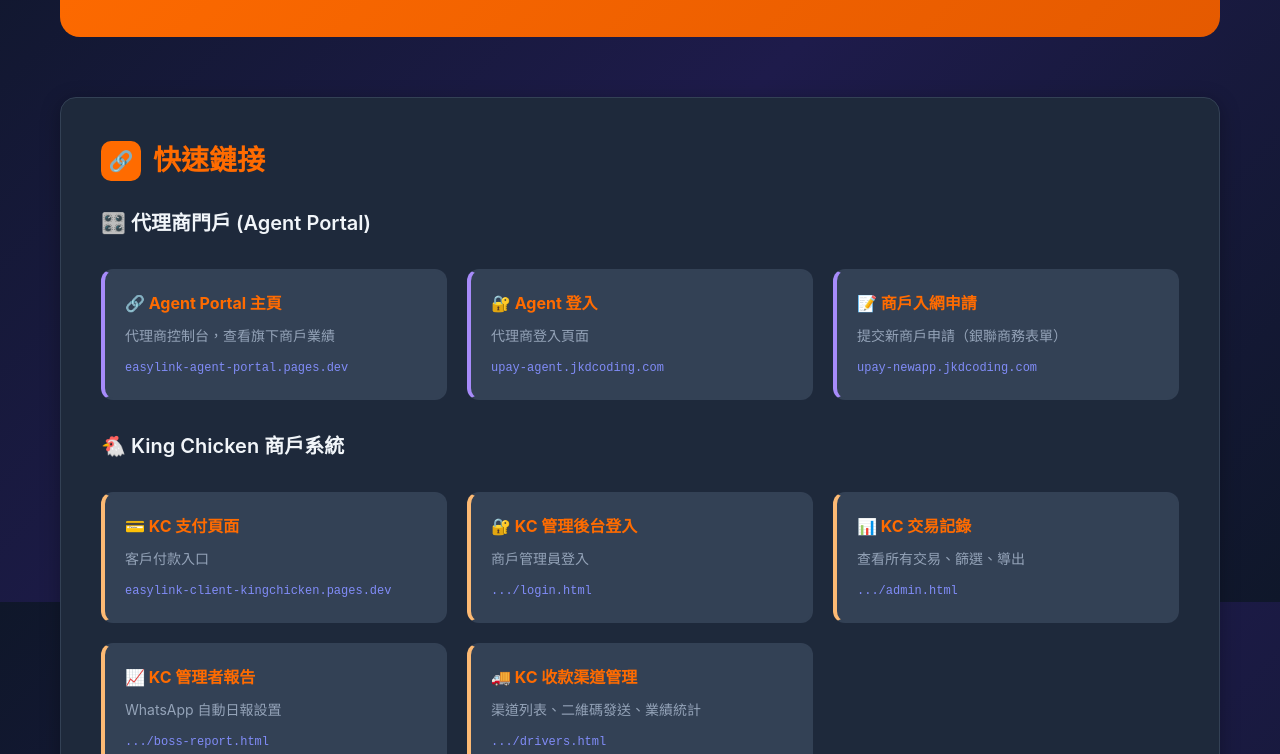
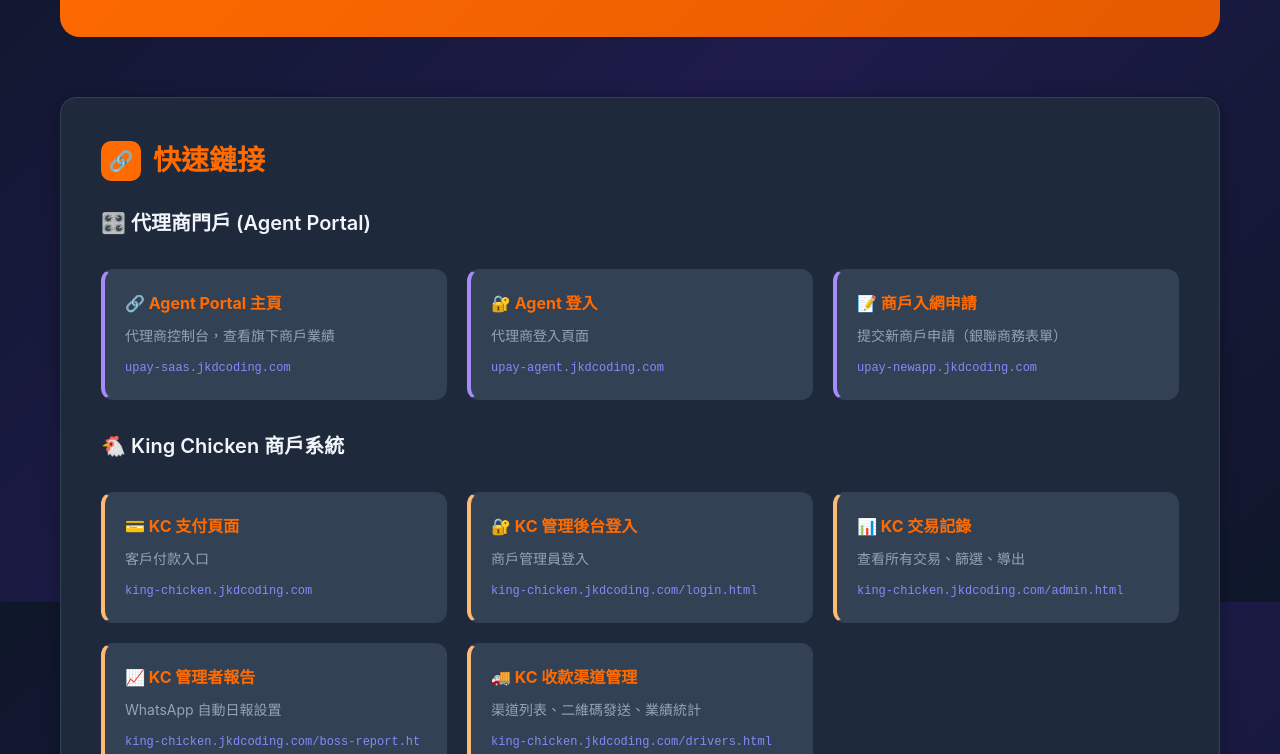
Before and after one commit to twmeric/easylink-agent-portal, a plain HTML site: page agent-portal/platform-overview.html in a window 1280 px wide. Shown: the part 198-952 px from the top of the page. Drawn offline with Linux system fonts and the light colour scheme.

Commit message:
🔗 更新 platform-overview 所有連結為 Custom Domain

```diff
--- a/agent-portal/platform-overview.html
+++ b/agent-portal/platform-overview.html
@@ -508,10 +508,10 @@
 
             <h3>🎛️ 代理商門戶 (Agent Portal)</h3>
             <div class="link-grid">
-                <a href="https://easylink-agent-portal.pages.dev/" target="_blank" class="link-card agent">
+                <a href="https://upay-saas.jkdcoding.com/" class="link-card agent">
                     <h4>🔗 Agent Portal 主頁</h4>
                     <p>代理商控制台，查看旗下商戶業績</p>
-                    <div class="url">easylink-agent-portal.pages.dev</div>
+                    <div class="url">upay-saas.jkdcoding.com</div>
                 </a>
                 <a href="https://upay-agent.jkdcoding.com/" class="link-card agent">
                     <h4>🔐 Agent 登入</h4>
@@ -527,41 +527,41 @@
 
             <h3>🐔 King Chicken 商戶系統</h3>
             <div class="link-grid">
-                <a href="https://easylink-client-kingchicken.pages.dev/" target="_blank" class="link-card merchant">
+                <a href="https://king-chicken.jkdcoding.com/" class="link-card merchant">
                     <h4>💳 KC 支付頁面</h4>
                     <p>客戶付款入口</p>
-                    <div class="url">easylink-client-kingchicken.pages.dev</div>
+                    <div class="url">king-chicken.jkdcoding.com</div>
                 </a>
-                <a href="https://easylink-client-kingchicken.pages.dev/login.html" target="_blank" class="link-card merchant">
+                <a href="https://king-chicken.jkdcoding.com/login.html" class="link-card merchant">
                     <h4>🔐 KC 管理後台登入</h4>
                     <p>商戶管理員登入</p>
-                    <div class="url">.../login.html</div>
+                    <div class="url">king-chicken.jkdcoding.com/login.html</div>
                 </a>
-                <a href="https://easylink-client-kingchicken.pages.dev/admin.html" target="_blank" class="link-card merchant">
+                <a href="https://king-chicken.jkdcoding.com/admin.html" class="link-card merchant">
                     <h4>📊 KC 交易記錄</h4>
                     <p>查看所有交易、篩選、導出</p>
-                    <div class="url">.../admin.html</div>
+                    <div class="url">king-chicken.jkdcoding.com/admin.html</div>
                 </a>
-                <a href="https://easylink-client-kingchicken.pages.dev/boss-report.html" target="_blank" class="link-card merchant">
+                <a href="https://king-chicken.jkdcoding.com/boss-report.html" class="link-card merchant">
                     <h4>📈 KC 管理者報告</h4>
                     <p>WhatsApp 自動日報設置</p>
-                    <div class="url">.../boss-report.html</div>
+                    <div class="url">king-chicken.jkdcoding.com/boss-report.html</div>
                 </a>
-                <a href="https://easylink-client-kingchicken.pages.dev/drivers.html" target="_blank" class="link-card merchant">
+                <a href="https://king-chicken.jkdcoding.com/drivers.html" class="link-card merchant">
                     <h4>🚚 KC 收款渠道管理</h4>
                     <p>渠道列表、二維碼發送、業績統計</p>
-                    <div class="url">.../drivers.html</div>
+                    <div class="url">king-chicken.jkdcoding.com/drivers.html</div>
                 </a>
             </div>
 
             <h3>🔌 API 與模板</h3>
             <div class="link-grid">
-                <a href="https://easylink-api-v2.jimsbond007.workers.dev/health" target="_blank" class="link-card api">
+                <a href="https://easylink-api-v2.jimsbond007.workers.dev/health" class="link-card api">
                     <h4>⚡ Worker API 健康檢查</h4>
                     <p>API 狀態檢查端點</p>
-                    <div class="url">easylink-api-v2.jimsbond007.workers.dev</div>
+                    <div class="url">easylink-api-v2.jimsbond007.workers.dev/health</div>
                 </a>
-                <a href="https://easylink-client-dummy.pages.dev/" target="_blank" class="link-card template">
+                <a href="https://easylink-client-dummy.pages.dev/" class="link-card template">
                     <h4>🧪 _dummy 商戶模板</h4>
                     <p>標準化商戶模板示例</p>
                     <div class="url">easylink-client-dummy.pages.dev</div>
```
